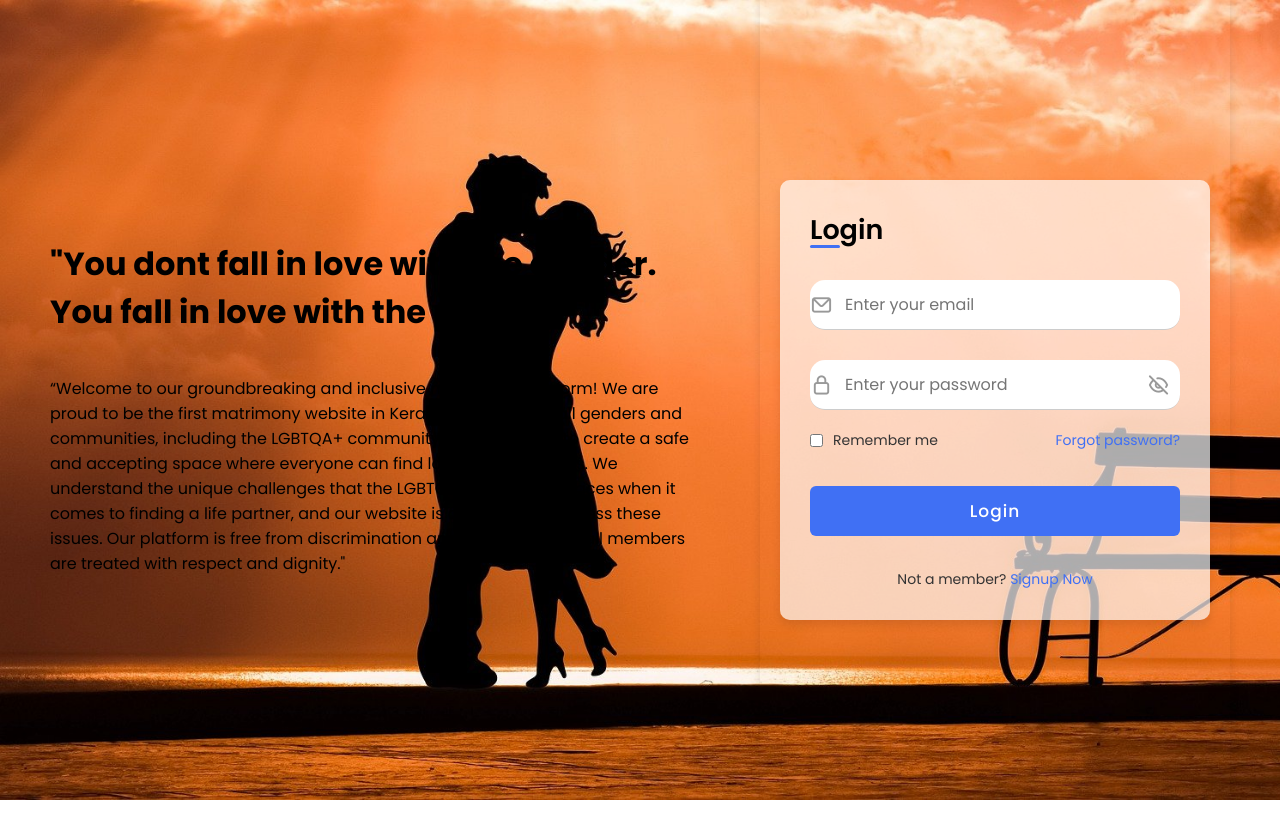
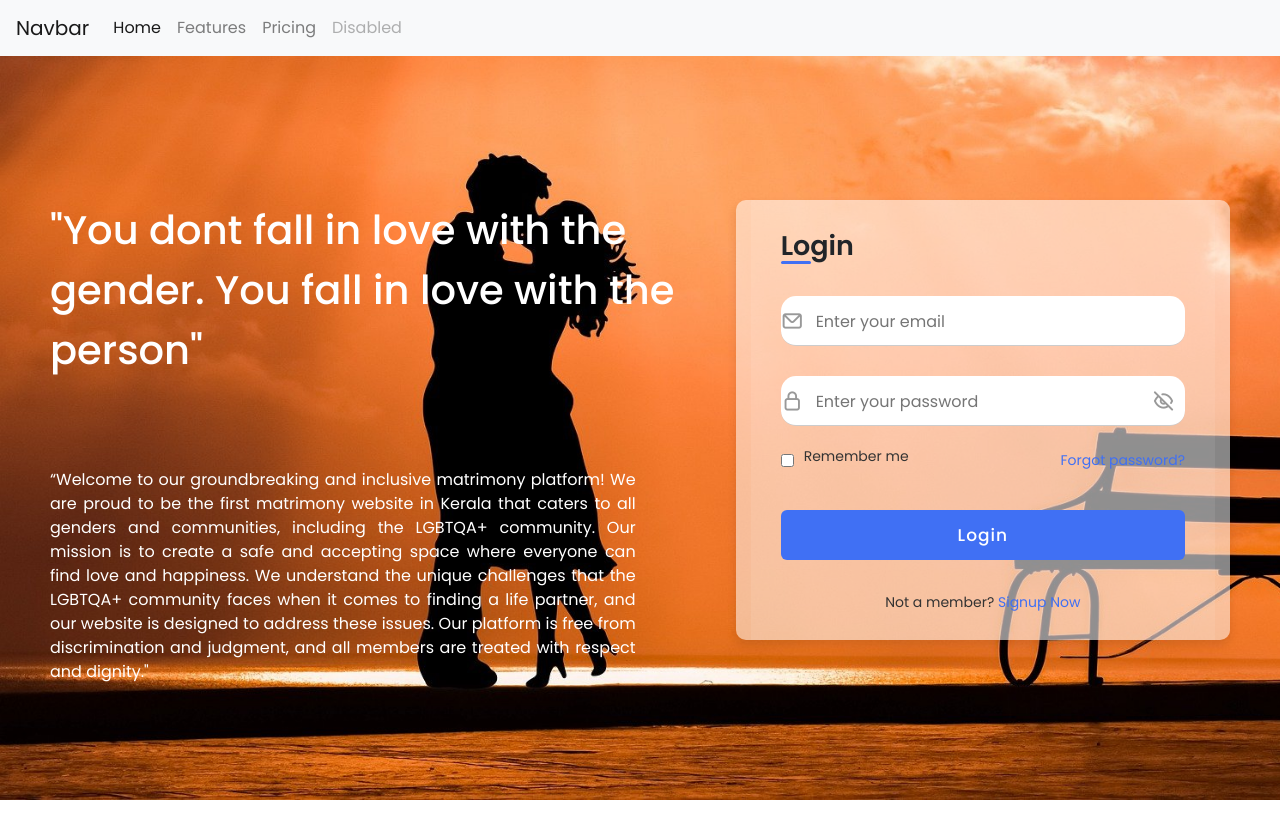
Before and after one commit to sajincolourlab/loginpage, a plain HTML site: page index.html in a window 1280 px wide. Drawn offline with nearby package versions, Linux system fonts and the light colour scheme.

Commit message:
cover text added

```diff
--- a/index.html
+++ b/index.html
@@ -10,16 +10,51 @@
     <link rel="stylesheet" href="https://unicons.iconscout.com/release/v4.0.0/css/line.css">
 
     <!-- ===== CSS ===== -->
+    <style>
+        p{
+            color: white;
+            text-align: justify;
+        }
+    </style>
     <link rel="stylesheet" href="style.css">
 
     <!--<title>Login & Registration Form</title>-->
+    <link rel="stylesheet" href="https://cdn.jsdelivr.net/npm/bootstrap@4.0.0/dist/css/bootstrap.min.css" integrity="sha384-Gn5384xqQ1aoWXA+058RXPxPg6fy4IWvTNh0E263XmFcJlSAwiGgFAW/dAiS6JXm" crossorigin="anonymous">
+<script src="https://cdn.jsdelivr.net/npm/bootstrap@4.0.0/dist/js/bootstrap.min.js" integrity="sha384-JZR6Spejh4U02d8jOt6vLEHfe/JQGiRRSQQxSfFWpi1MquVdAyjUar5+76PVCmYl" crossorigin="anonymous"></script>
 </head>
 <body>
+
     <div class="main">
 
+        <div class="navbar-div">
+            <nav class="navbar navbar-expand-lg navbar-light bg-light">
+                <a class="navbar-brand" href="#">Navbar</a>
+                <button class="navbar-toggler" type="button" data-toggle="collapse" data-target="#navbarNav" aria-controls="navbarNav" aria-expanded="false" aria-label="Toggle navigation">
+                  <span class="navbar-toggler-icon"></span>
+                </button>
+                <div class="collapse navbar-collapse" id="navbarNav">
+                  <ul class="navbar-nav">
+                    <li class="nav-item active">
+                      <a class="nav-link" href="#">Home <span class="sr-only">(current)</span></a>
+                    </li>
+                    <li class="nav-item">
+                      <a class="nav-link" href="#">Features</a>
+                    </li>
+                    <li class="nav-item">
+                      <a class="nav-link" href="#">Pricing</a>
+                    </li>
+                    <li class="nav-item">
+                      <a class="nav-link disabled" href="#">Disabled</a>
+                    </li>
+                  </ul>
+                </div>
+              </nav>
+        </div>
+
+
         <div class="title-div">
-            <h1 style="position: relative; top: 30%; bottom: 50%;">"You dont fall in love with the gender. You fall in love with the person"</h1>
-            <p style="position: relative; top: 35%; bottom: 50%;">“Welcome to our groundbreaking and inclusive matrimony platform! We are proud to be the first matrimony website in Kerala that caters to all genders and communities, including the LGBTQA+ community. Our mission is to create a safe and accepting space where everyone can find love and happiness.
+            <h1 style="position: relative; top: 25%; bottom: 50%; color: white; line-height: 1.5em;">"You dont fall in love with the gender. You fall in love with the person"</h1>
+            <p style="position: relative; top: 35%; bottom: 50%; margin-right: 50px;">“Welcome to our groundbreaking and inclusive matrimony platform! We are proud to be the first matrimony website in Kerala that caters to all genders and communities, including the LGBTQA+ community. Our mission is to create a safe and accepting space where everyone can find love and happiness.
 
                 We understand the unique challenges that the LGBTQA+ community faces when it comes to finding a life partner, and our website is designed to address these issues. Our platform is free from discrimination and judgment, and all members are treated with respect and dignity."</p>
 
--- a/style.css
+++ b/style.css
@@ -1,5 +1,6 @@
 /* ===== Google Font Import - Poformsins ===== */
 @import url('https://fonts.googleapis.com/css2?family=Poppins:wght@300;400;500;600;700&display=swap');
+
 
 *{
     margin: 0;
@@ -9,6 +10,14 @@
 }
 
 
+
+.navbar-div{
+
+
+    position: fixed;
+    width: 100%;
+
+}
 
 .main {
   height: 100vh; /* Set the height of the main div to the full height of the screen */
@@ -21,11 +30,13 @@
 .login-container {
   width: 40%; /* Set the width of the form container to 40% of the screen */
   display: flex;
+  position: relative;
+  top: 20px;;
   margin-right: 50px;
   align-items: center;
   justify-content: center;
   background-color: rgba(255, 255, 255, 0); /* Set the background color of the form container to white */
-  box-shadow: 0px 0px 10px 0px rgba(0,0,0,0.1); /* Add a subtle box shadow to the form container */
+
 }
 
 .title-div{
@@ -59,7 +70,7 @@
 .container .form{
     width: 50%;
     padding: 30px;
-    background-color: #ffffff50;
+    background-color: #ffffff12;
     transition: margin-left 0.18s ease;
 }
 
```
